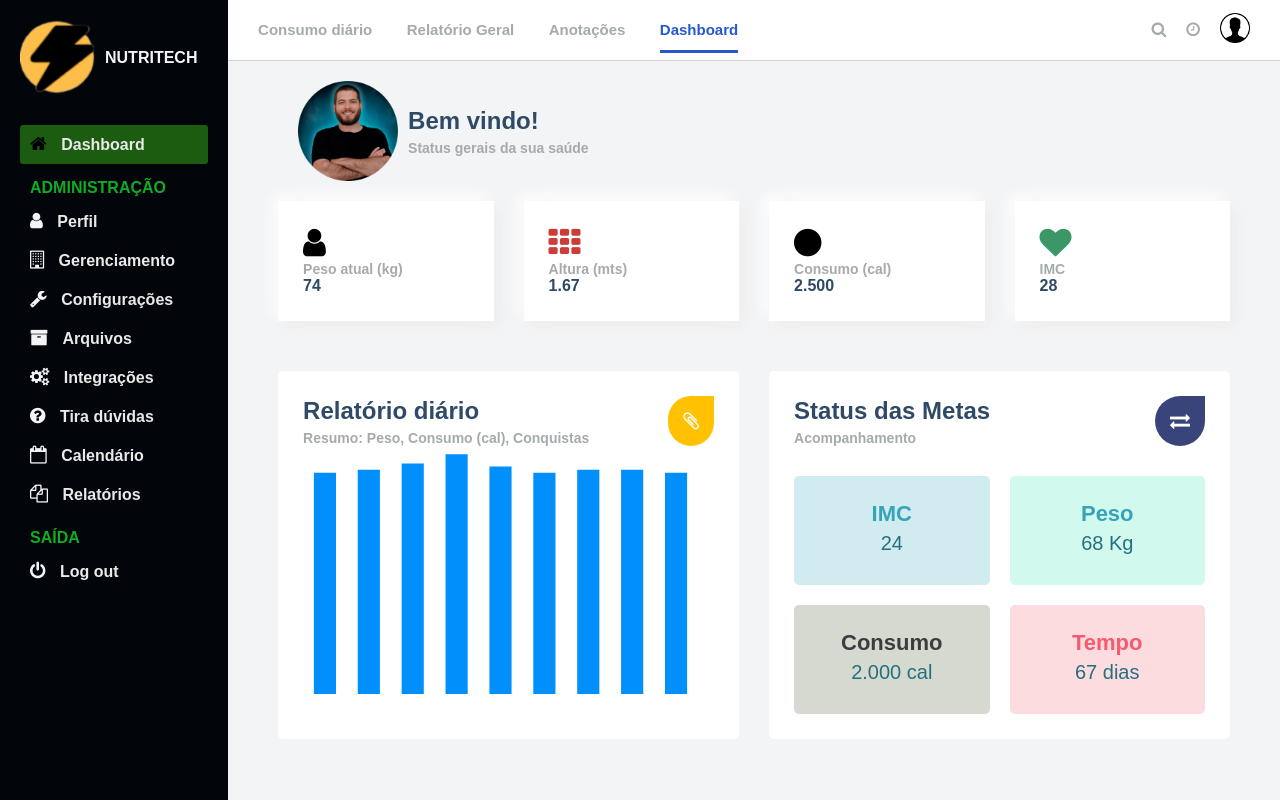
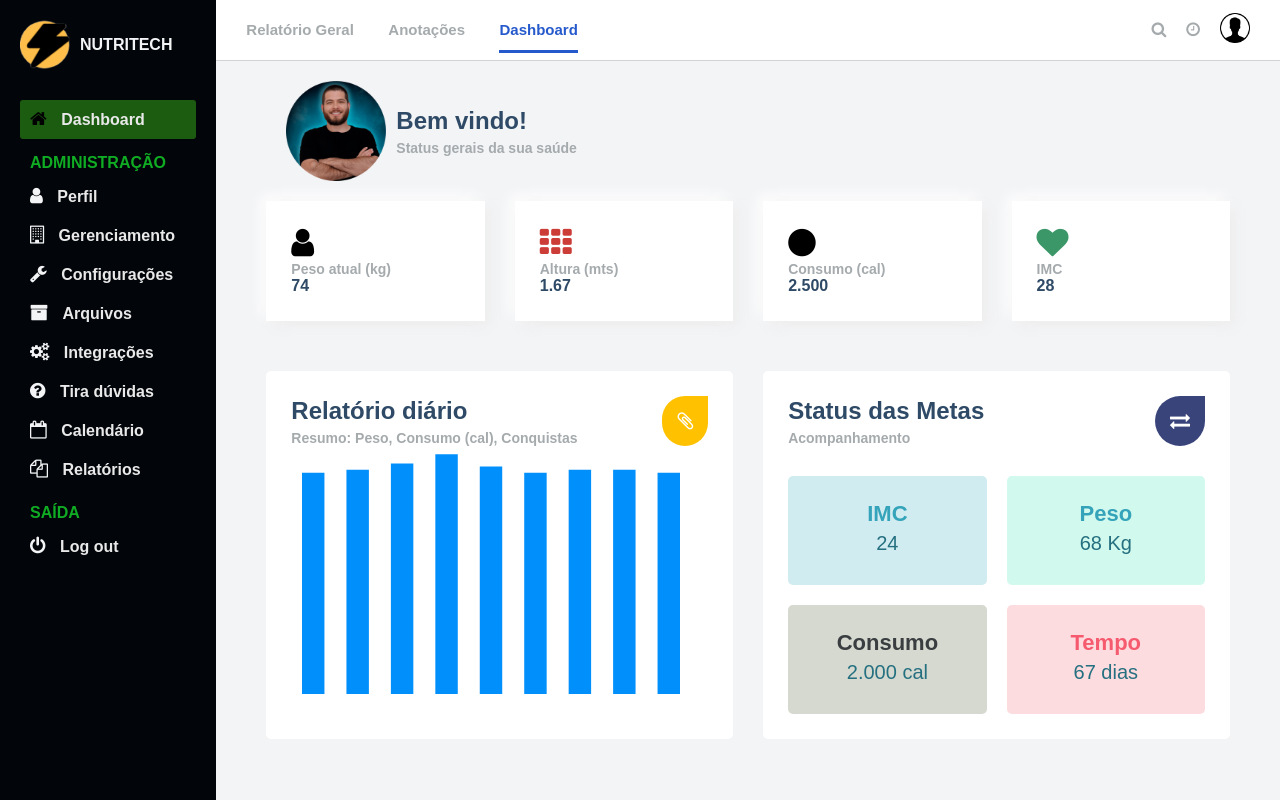
Before and after one commit to Kehlween/FIAP_CAP5, a plain HTML site: page health_Track.html in a window 1280 px wide. Drawn offline with nearby package versions, Linux system fonts and the light colour scheme.

Commit message:
Correção de código

```diff
--- a/css/estilo_dash.css
+++ b/css/estilo_dash.css
@@ -361,7 +361,7 @@ main {
 }
 
 .sidebar__title > div > img {
-    width: 75px;
+    width: 50px;
     object-fit: contain;
 }
 
--- a/health_Track.html
+++ b/health_Track.html
@@ -14,7 +14,6 @@
                     <i class="fa fa-bars"></i>
                 </div>
                 <div class="navbar__left">
-                    <a href="#">Consumo diário</a>
                     <a href="#">Relatório Geral</a>
                     <a href="#">Anotações</a>
                     <a class="active_link" href="#">Dashboard</a>
```
